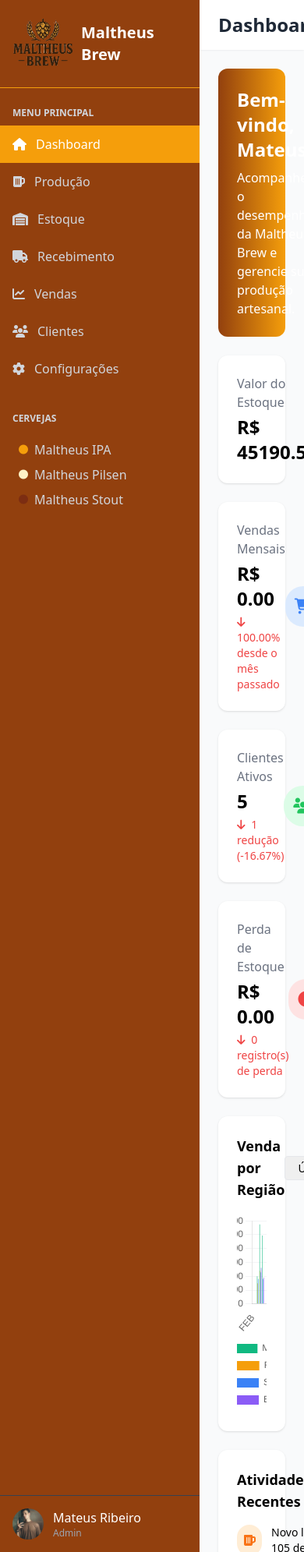
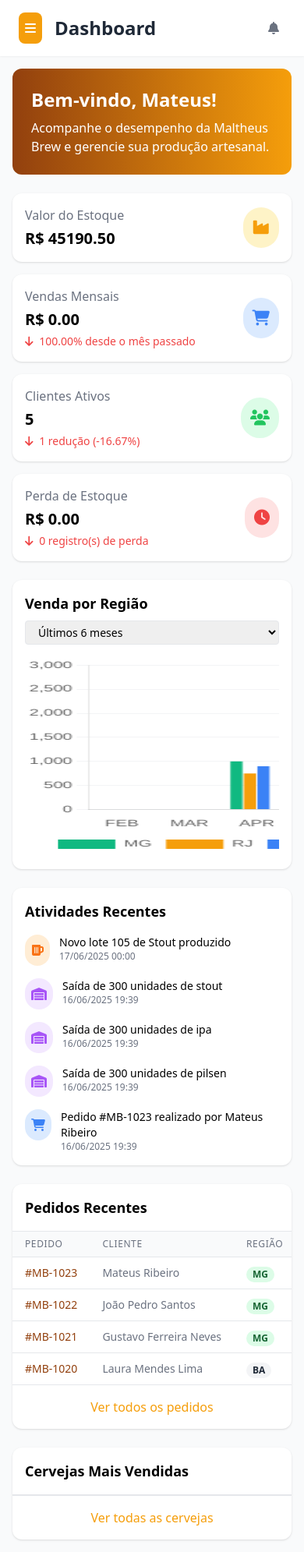
Before and after one commit to Mateusr16/Cervejaria, a Flask app: page / in a window 390 px wide. Shown: the whole page at 78% size. Run offline with Flask 3, Linux system fonts and the light colour scheme; some libraries are stand-ins or nearby versions.

Commit message:
Update index.html

```diff
--- a/templates/index.html
+++ b/templates/index.html
@@ -45,11 +45,57 @@
             transform: translateY(-5px);
             box-shadow: 0 10px 15px -3px rgba(0, 0, 0, 0.1), 0 4px 6px -2px rgba(0, 0, 0, 0.05);
         }
+
+        /* Mobile Menu */
+        .mobile-menu-button {
+            display: none;
+        }
+
+        @media (max-width: 768px) {
+            .mobile-menu-button {
+                display: block;
+            }
+
+            .sidebar {
+                position: fixed;
+                left: -100%;
+                top: 0;
+                bottom: 0;
+                z-index: 50;
+                transition: left 0.3s ease;
+            }
+
+            .sidebar.mobile-open {
+                left: 0;
+            }
+
+            .sidebar-overlay {
+                display: none;
+                position: fixed;
+                top: 0;
+                left: 0;
+                right: 0;
+                bottom: 0;
+                background-color: rgba(0,0,0,0.5);
+                z-index: 40;
+            }
+
+            .sidebar-overlay.mobile-open {
+                display: block;
+            }
+
+            .main-content {
+                margin-left: 0 !important;
+            }
+        }
     </style>
     <script src="https://cdn.jsdelivr.net/npm/chart.js"></script>
 </head>
 <body class="bg-gray-50">
     <div class="flex h-screen overflow-hidden">
+        <!-- Mobile Menu Overlay -->
+        <div class="sidebar-overlay"></div>
+
         <!-- Sidebar -->
         <div class="sidebar bg-maltheus-dark text-white w-64 flex flex-col">
             <div class="p-4 flex items-center justify-between border-b border-maltheus-primary">
@@ -59,6 +105,9 @@
                             class="w-20 h-20 object-contain">
                     <span class="text-xl font-bold">Maltheus Brew</span>
                 </div>
+                <button class="md:hidden text-white close-mobile-menu">
+                    <i class="fas fa-times"></i>
+                </button>
             </div>
 
             <div class="flex-1 overflow-y-auto py-4">
@@ -127,9 +176,13 @@
             <!-- Top Bar -->
             <header class="bg-white shadow-sm">
                 <div class="px-6 py-4 flex items-center justify-between">
+                    <div class="flex items-center">
+                        <button class="mobile-menu-button mr-4 p-2 rounded-lg bg-maltheus-primary text-white">
+                            <i class="fas fa-bars"></i>
+                        </button>
                         <h1 class="text-2xl font-bold text-gray-800">Dashboard</h1>
+                    </div>
                     <div class="flex items-center space-x-4">
-<!-- No header -->
                         <div class="relative">
                             <a href="#notificacoes" class="p-2 text-gray-500 hover:text-gray-700 relative">
                                 <i class="fas fa-bell"></i>
@@ -165,7 +218,7 @@
             </header>
 
             <!-- Dashboard Content -->
-            <main class="p-6">
+            <main class="p-4 md:p-6">
                 <!-- Welcome Banner -->
                 <div class="bg-gradient-to-r from-maltheus-dark to-maltheus-primary rounded-xl p-6 mb-6 text-white">
                     <div class="flex items-center justify-between">
@@ -173,7 +226,7 @@
                             <h2 class="text-2xl font-bold">Bem-vindo, Mateus!</h2>
                             <p class="mt-2">Acompanhe o desempenho da Maltheus Brew e gerencie sua produção artesanal.</p>
                         </div>
-                        <div class="beer-bottle">
+                        <div class="beer-bottle hidden md:block">
                             <img src="{{ url_for('static', filename='logo.png') }}"
                                 alt="Logo"
                                 class="h-24 opacity-20 object-contain">
@@ -182,12 +235,12 @@
                 </div>
 
                 <!-- Stats Cards -->
-                <div class="grid grid-cols-1 md:grid-cols-2 lg:grid-cols-4 gap-6 mb-6">
-                    <div class="dashboard-card bg-white rounded-xl shadow p-6 transition duration-300">
+                <div class="grid grid-cols-1 sm:grid-cols-2 lg:grid-cols-4 gap-4 mb-6">
+                    <div class="dashboard-card bg-white rounded-xl shadow p-4 md:p-6 transition duration-300">
                         <div class="flex items-center justify-between">
                             <div>
                                 <p class="text-gray-500">Valor do Estoque</p>
-                                <h3 class="text-2xl font-bold mt-1">R$ {{ "%.2f"|format(estoque_valor_total) }}</h3>
+                                <h3 class="text-xl md:text-2xl font-bold mt-1">R$ {{ "%.2f"|format(estoque_valor_total) }}</h3>
                             </div>
                             <div class="p-3 rounded-full bg-maltheus-light text-maltheus-primary">
                                 <i class="fas fa-industry text-xl"></i>
@@ -195,11 +248,11 @@
                         </div>
                     </div>
 
-                    <div class="dashboard-card bg-white rounded-xl shadow p-6 transition duration-300">
+                    <div class="dashboard-card bg-white rounded-xl shadow p-4 md:p-6 transition duration-300">
                         <div class="flex items-center justify-between">
                             <div>
                                 <p class="text-gray-500">Vendas Mensais</p>
-                                <h3 class="text-2xl font-bold mt-1">R$ {{ "%.2f"|format(total_vendas) }}</h3>
+                                <h3 class="text-xl md:text-2xl font-bold mt-1">R$ {{ "%.2f"|format(total_vendas) }}</h3>
                                 {% if porcentagem_vendas > 0 %}
                                     <p class="text-green-500 text-sm mt-1">
                                         <i class="fas fa-arrow-up mr-1"></i> {{ "%.2f"|format(porcentagem_vendas) }}% desde o mês passado
@@ -216,11 +269,11 @@
                         </div>
                     </div>
 
-                    <div class="dashboard-card bg-white rounded-xl shadow p-6 transition duration-300">
+                    <div class="dashboard-card bg-white rounded-xl shadow p-4 md:p-6 transition duration-300">
                         <div class="flex items-center justify-between">
                             <div>
                                 <p class="text-gray-500">Clientes Ativos</p>
-                                <h3 class="text-2xl font-bold mt-1">{{ clientes_ativos }}</h3>
+                                <h3 class="text-xl md:text-2xl font-bold mt-1">{{ clientes_ativos }}</h3>
                                 {% if variacao_clientes > 0 %}
                                     <p class="text-green-500 text-sm mt-1">
                                         <i class="fas fa-arrow-up mr-1"></i>
@@ -241,11 +294,11 @@
                         </div>
                     </div>
 
-                <div class="dashboard-card bg-white rounded-xl shadow p-6 transition duration-300">
+                    <div class="dashboard-card bg-white rounded-xl shadow p-4 md:p-6 transition duration-300">
                         <div class="flex items-center justify-between">
                             <div>
                                 <p class="text-gray-500">Perda de Estoque</p>
-                            <h3 class="text-2xl font-bold mt-1">R$ {{ "%.2f"|format(custo_perdas) }}</h3>
+                                <h3 class="text-xl md:text-2xl font-bold mt-1">R$ {{ "%.2f"|format(custo_perdas) }}</h3>
                                 <p class="text-red-500 text-sm mt-1">
                                     <i class="fas fa-arrow-down mr-1"></i>
                                     {{ perdas_count }} registro(s) de perda
@@ -258,22 +311,22 @@
                     </div>
                 </div>
 
-                <div class="grid grid-cols-1 lg:grid-cols-3 gap-6 mb-6">
+                <div class="grid grid-cols-1 gap-6 mb-6">
                     <!-- Production Chart -->
-                    <div class="lg:col-span-2 bg-white rounded-xl shadow p-6">
-                        <div class="flex items-center justify-between mb-4">
-                            <h3 class="font-bold text-lg">Venda por Região</h3>
-                            <select class="border rounded px-3 py-1 text-sm focus:outline-none focus:ring-2 focus:ring-maltheus-primary">
+                    <div class="bg-white rounded-xl shadow p-4 md:p-6">
+                        <div class="flex flex-col md:flex-row md:items-center justify-between mb-4">
+                            <h3 class="font-bold text-lg mb-2 md:mb-0">Venda por Região</h3>
+                            <select class="border rounded px-3 py-1 text-sm focus:outline-none focus:ring-2 focus:ring-maltheus-primary w-full md:w-auto">
                                 <option>Últimos 6 meses</option>
                             </select>
                         </div>
-                        <div class="h-64">
-                            <canvas id="vendasRegiaoChart"></canvas>
+                        <div class="h-64 overflow-x-auto">
+                            <canvas id="vendasRegiaoChart" class="min-w-[600px]"></canvas>
                         </div>
                     </div>
 
                     <!-- Recent Activity -->
-                    <div class="bg-white rounded-xl shadow p-6">
+                    <div class="bg-white rounded-xl shadow p-4 md:p-6">
                         <h3 class="font-bold text-lg mb-4">Atividades Recentes</h3>
                         <div class="space-y-4">
                             {% for atividade in atividades_recentes %}
@@ -292,29 +345,28 @@
                 </div>
 
                 <!-- Recent Orders and Top Products -->
-                <div class="grid grid-cols-1 lg:grid-cols-2 gap-6">
+                <div class="grid grid-cols-1 gap-6">
                     <!-- Recent Orders -->
                     <div class="bg-white rounded-xl shadow overflow-hidden">
-                        <div class="p-6 border-b">
+                        <div class="p-4 md:p-6 border-b">
                             <h3 class="font-bold text-lg">Pedidos Recentes</h3>
                         </div>
                         <div class="overflow-x-auto">
                             <table class="min-w-full divide-y divide-gray-200">
                                 <thead class="bg-gray-50">
                                     <tr>
-                                        <th class="px-6 py-3 text-left text-xs font-medium text-gray-500 uppercase tracking-wider">Pedido</th>
-                                        <th class="px-6 py-3 text-left text-xs font-medium text-gray-500 uppercase tracking-wider">Cliente</th>
-                                        <th class="px-6 py-3 text-left text-xs font-medium text-gray-500 uppercase tracking-wider">Região</th>
-                                        <th class="px-6 py-3 text-left text-xs font-medium text-gray-500 uppercase tracking-wider">Total</th>
+                                        <th class="px-4 py-2 md:px-6 md:py-3 text-left text-xs font-medium text-gray-500 uppercase tracking-wider">Pedido</th>
+                                        <th class="px-4 py-2 md:px-6 md:py-3 text-left text-xs font-medium text-gray-500 uppercase tracking-wider">Cliente</th>
+                                        <th class="px-4 py-2 md:px-6 md:py-3 text-left text-xs font-medium text-gray-500 uppercase tracking-wider">Região</th>
+                                        <th class="px-4 py-2 md:px-6 md:py-3 text-left text-xs font-medium text-gray-500 uppercase tracking-wider">Total</th>
                                     </tr>
                                 </thead>
-                                    <!-- Dentro da tabela de Pedidos Recentes -->
                                 <tbody class="bg-white divide-y divide-gray-200">
                                     {% for pedido in pedidos_recentes %}
                                     <tr>
-                                            <td class="px-6 py-4 whitespace-nowrap text-sm font-medium text-maltheus-dark">{{ pedido.numero_pedido }}</td>
-                                            <td class="px-6 py-4 whitespace-nowrap text-sm text-gray-500">{{ pedido.cliente }}</td>
-                                            <td class="px-6 py-4 whitespace-nowrap">
+                                        <td class="px-4 py-2 md:px-6 md:py-4 whitespace-nowrap text-sm font-medium text-maltheus-dark">{{ pedido.numero_pedido }}</td>
+                                        <td class="px-4 py-2 md:px-6 md:py-4 whitespace-nowrap text-sm text-gray-500">{{ pedido.cliente }}</td>
+                                        <td class="px-4 py-2 md:px-6 md:py-4 whitespace-nowrap">
                                             {% set estado = pedido.cidade_estado.split('- ')[1] %}
                                             <span class="px-2 inline-flex text-xs leading-5 font-semibold rounded-full
                                                 {% if estado == 'SP' %}bg-blue-100 text-blue-800
@@ -324,7 +376,7 @@
                                                 {{ estado }}
                                             </span>
                                         </td>
-                                            <td class="px-6 py-4 whitespace-nowrap text-sm text-gray-500">{{ pedido.valor_total }}</td>
+                                        <td class="px-4 py-2 md:px-6 md:py-4 whitespace-nowrap text-sm text-gray-500">{{ pedido.valor_total }}</td>
                                     </tr>
                                     {% endfor %}
                                 </tbody>
@@ -337,7 +389,7 @@
 
                     <!-- Top Products -->
                     <div class="bg-white rounded-xl shadow overflow-hidden">
-                        <div class="p-6 border-b">
+                        <div class="p-4 md:p-6 border-b">
                             <h3 class="font-bold text-lg">Cervejas Mais Vendidas</h3>
                         </div>
                         <div class="divide-y divide-gray-200">
@@ -446,6 +498,37 @@
         }
     });
 
+    // Menu mobile
+    const mobileMenuButton = document.querySelector('.mobile-menu-button');
+    const closeMobileMenu = document.querySelector('.close-mobile-menu');
+    const sidebar = document.querySelector('.sidebar');
+    const sidebarOverlay = document.querySelector('.sidebar-overlay');
+
+    if (mobileMenuButton) {
+        mobileMenuButton.addEventListener('click', () => {
+            sidebar.classList.add('mobile-open');
+            sidebarOverlay.classList.add('mobile-open');
+            document.body.classList.add('overflow-hidden');
+        });
+    }
+
+    if (closeMobileMenu) {
+        closeMobileMenu.addEventListener('click', () => {
+            sidebar.classList.remove('mobile-open');
+            sidebarOverlay.classList.remove('mobile-open');
+            document.body.classList.remove('overflow-hidden');
+        });
+    }
+
+    if (sidebarOverlay) {
+        sidebarOverlay.addEventListener('click', () => {
+            sidebar.classList.remove('mobile-open');
+            sidebarOverlay.classList.remove('mobile-open');
+            document.body.classList.remove('overflow-hidden');
+        });
+    }
+
+    // Notificações
     document.querySelector('[href="#notificacoes"]').addEventListener('click', function(e) {
         e.preventDefault();
         const dropdown = document.getElementById('notificacoes');
```
Lines whose indentation alone changed are shown as unchanged.
